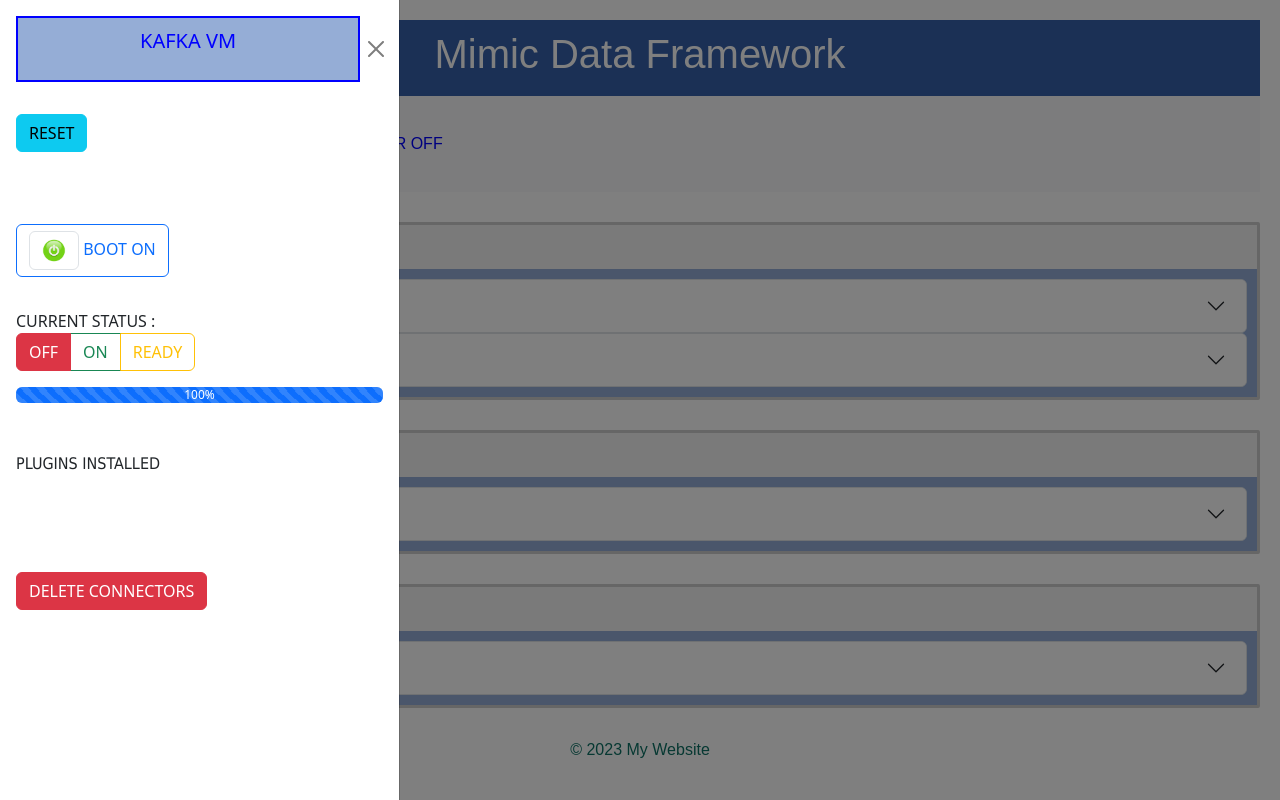
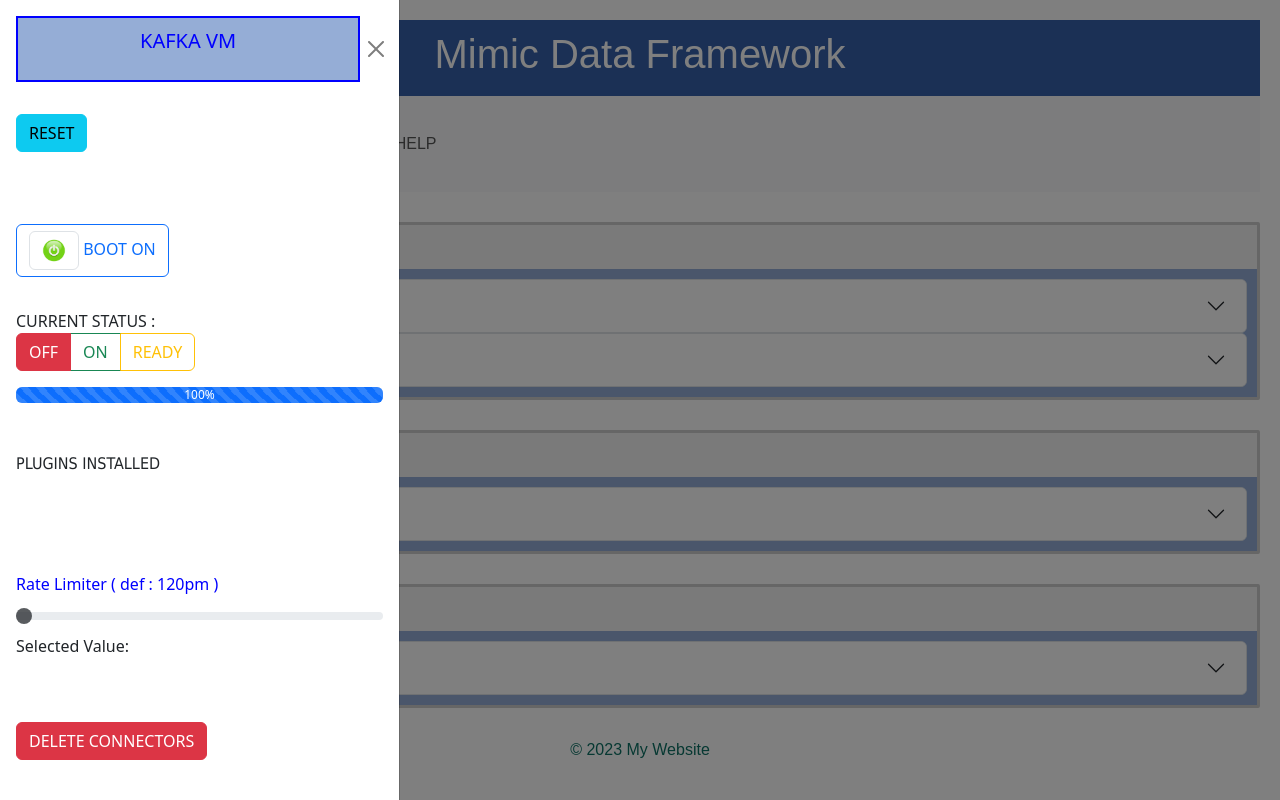
Before and after one commit to Lithin87/react-mdf-website, a React (Create React App) app: page / in a window 1280 px wide. Both pictures are taken after a click on the button "VM Operations". Built offline with nearby package versions, Linux system fonts and the light colour scheme.

Commit message:
added slider

```diff
--- a/src/App.js
+++ b/src/App.js
@@ -4,7 +4,7 @@
 import PanelContent from './Components/PanelContent';
 import MenuBar from './Components/MenuBar';
 import { useState } from 'react';
-import AuthContext from './Contexts/app-context';
+import AppContext from './Contexts/app-context';
 
 function App() {
 
@@ -14,6 +14,7 @@
     const [checked, setChecked] = useState(false);
     const [radioValue, setRadioValue] = useState('1');
     const [connect, setConnect] = useState([]);
+    const [rate, setRate] = useState([]);
 
     const activeCtx = {
         now,
@@ -27,17 +28,19 @@
         radioValue,
         setRadioValue,
         connect,
-        setConnect
+        setConnect,
+        rate,
+        setRate
     };
 
     return (
         <div className="App">
-            <AuthContext.Provider value={activeCtx}>
+            <AppContext.Provider value={activeCtx}>
             <nav> <h1>Mimic Data Framework</h1></nav>
             <MenuBar/>
             <PanelContent/>
             <footer> © 2023 My Website </footer>
-            </AuthContext.Provider>
+            </AppContext.Provider>
         </div>
     );
 }
--- a/src/Components/AccordionOptions.js
+++ b/src/Components/AccordionOptions.js
@@ -1,6 +1,7 @@
-import { Form , Button , Accordion, Toast } from 'react-bootstrap';
+import { Form , Button , Accordion } from 'react-bootstrap';
 import Axios from 'axios';
-
+import AppContext from '../Contexts/app-context';
+import { useContext} from 'react';
 
 function FileInputExample({ onFileUpload ,id }) {
 
@@ -32,11 +33,13 @@
 
 function AccordionOptions(props) {
 
+  const ctx = useContext(AppContext);
+
   const handleClick = async () => {
     let schema = {};
     if(props.state === "") alert("NO file selected. Using Pre-Configured Data"); else schema = props.state;
     console.log(schema);
-    const url_r = process.env.REACT_APP_BACKEND_HOST + '/services/'+ props.eventKey;
+    const url_r = process.env.REACT_APP_BACKEND_HOST + '/services/'+ props.eventKey+'?rate='+ ctx.rate;
     let response = "";
     response =  await Axios.post(url_r, schema , { headers: { 'Content-Type': 'application/json' } }).catch((error) => {console.log("Error accessing backend"+error); });
     if(response !== "")
--- a/src/Components/MenuBar.js
+++ b/src/Components/MenuBar.js
@@ -1,11 +1,11 @@
 import OffcanvasVM from './OffcanvasVM';
 import { Image } from 'react-bootstrap';
 import brand4 from '../images/brand4.png';
-import AuthContext from '../Contexts/app-context';
+import AppContext from '../Contexts/app-context';
 import { useContext} from 'react';
 
 function MenuBar(props) {
-    const ctx = useContext(AuthContext);
+    const ctx = useContext(AppContext);
 
 
     return (
@@ -16,15 +16,15 @@
             </button>
             <div class="collapse navbar-collapse" id="navbarNav">
                 <ul class="navbar-nav">
-                    <li class="nav-item active">
-                        <a class="nav-link" href="http://www.google.com">HOME</a>
-                    </li>
 
                     <li class="nav-item">
                         <OffcanvasVM >VM Operations</OffcanvasVM>
                     </li>
                     <li class="nav-item">
                         <a class="nav-link disabled" href="http://www.google.com" tabindex="-1" aria-disabled="true" style={{color: "blue"}}>SERVER {ctx.radioValue === "3" ? "ON" : "OFF"}</a>
+                    </li>
+                    <li class="nav-item active">
+                        <a class="nav-link" href="http://www.google.com">HELP</a>
                     </li>
                 </ul>
             </div>
--- a/src/Components/OffcanvasVM.js
+++ b/src/Components/OffcanvasVM.js
@@ -1,12 +1,12 @@
 import {  useEffect , useContext} from 'react';
 import { Button , Offcanvas } from 'react-bootstrap';
 import ToggleVM from './ToggleVM';
-import AuthContext from '../Contexts/app-context';
+import AppContext from '../Contexts/app-context';
 
 
 function OffcanvasVM({children}) {
 
-  const ctx = useContext(AuthContext);
+  const ctx = useContext(AppContext);
 
   const handleClose = () => ctx.setShow(false);
   const handleShow = () => ctx.setShow(true);
--- /dev/null
+++ b/src/Components/Slider.js
@@ -0,0 +1,28 @@
+import React, { useState , useContext} from 'react';
+import Form from 'react-bootstrap/Form';
+import AppContext from '../Contexts/app-context';
+
+
+function RangeExample() {
+
+  const ctx = useContext(AppContext);
+
+  const [value, setValue] = useState(0);
+
+
+  const handleRangeChange = (e) => {
+    const common = e.target.value;
+    setValue(common);
+    ctx.setRate(common * 10);
+  };
+
+  return (
+    <>
+      <Form.Label style={{ color: 'blue' }}>Rate Limiter (  def : 120pm )</Form.Label>
+      <Form.Range value={value} disabled={ ctx.radioValue !== '3'} onChange={handleRangeChange} />
+      <p>Selected Value: {ctx.rate}</p>
+    </>
+  );
+}
+
+export default RangeExample;
--- a/src/Components/ToggleVM.js
+++ b/src/Components/ToggleVM.js
@@ -1,14 +1,14 @@
-import { useContext, useEffect ,useState} from 'react';
-import { Image ,ButtonGroup, ToggleButton, ProgressBar, Button, ListGroup} from 'react-bootstrap';
+import { useContext, useEffect } from 'react';
+import { Image ,ButtonGroup, ToggleButton, ProgressBar, Button, ListGroup } from 'react-bootstrap';
 import Axios from 'axios';
-
+import RangeExample from './Slider';
 import bootOn from '../images/power-button.png';
-import AuthContext from '../Contexts/app-context';
+import AppContext from '../Contexts/app-context';
 
 
 function ToggleVM() {
 
-  const ctx = useContext(AuthContext);
+  const ctx = useContext(AppContext);
 
   const handleReset = async () => {
       ctx.setNow(0);
@@ -135,6 +135,8 @@
     </ListGroup>
 
     <br /> <br /> <br /> <br />
+    <RangeExample/>
+    <br /> <br />
     <Button class="nav-link" variant="danger" onClick={handleDeleteConnectors}> DELETE CONNECTORS</Button>
     {/* <Button class="nav-link" variant="danger" onClick={handleDeleteTopics}> DELETE TOPICS</Button> */}
 
--- a/src/Contexts/app-context.js
+++ b/src/Contexts/app-context.js
@@ -1,6 +1,6 @@
 import React from 'react'
 
 
-const AuthContext = React.createContext();
+const AppContext = React.createContext();
 
-export default AuthContext;
+export default AppContext;
--- a/src/index.js
+++ b/src/index.js
@@ -3,6 +3,7 @@
 import './index.css';
 import App from './App';
 import reportWebVitals from './reportWebVitals';
+
 
 const root = ReactDOM.createRoot(document.getElementById('root'));
 root.render(
```
